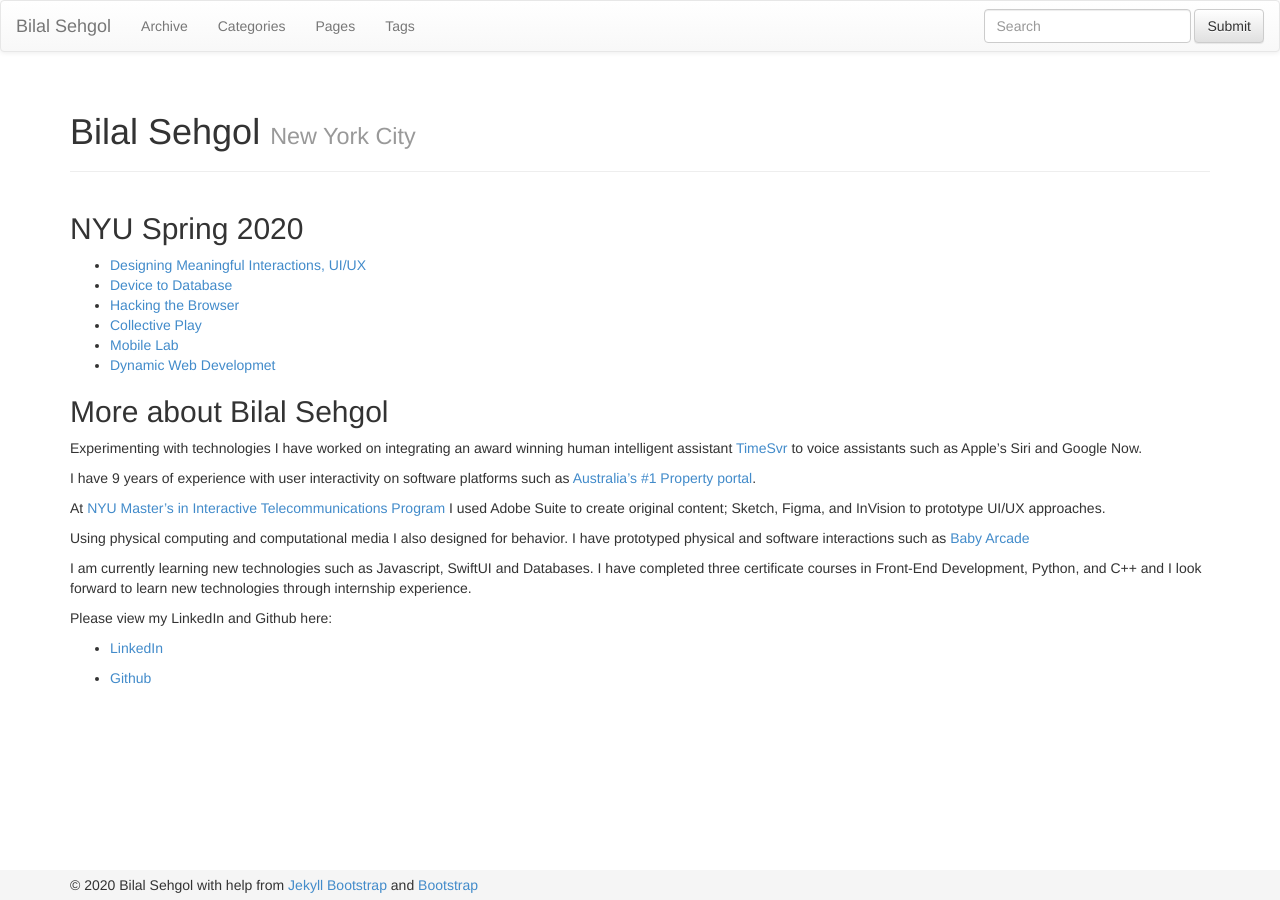
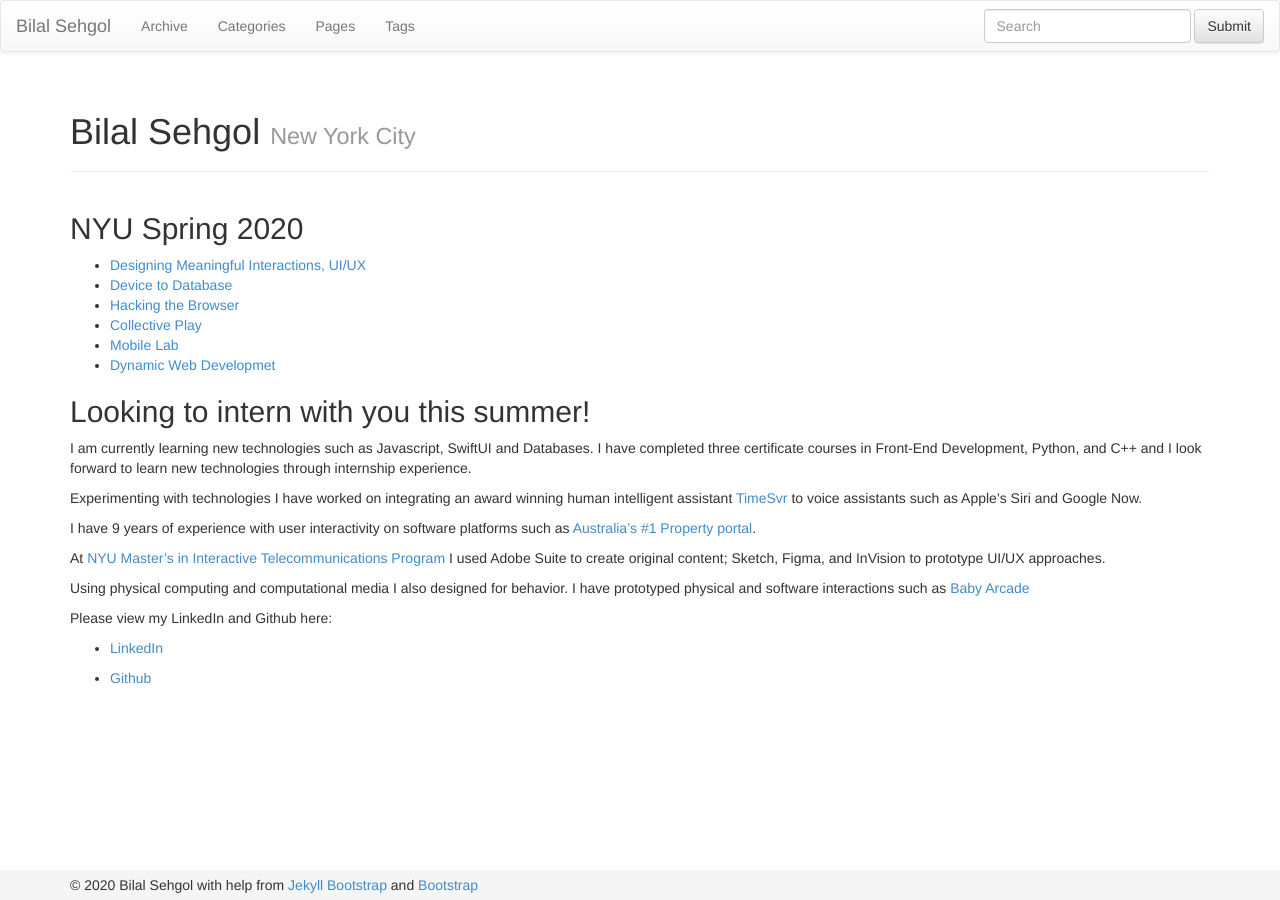
Before and after one commit to bsehgol/bilalsehgol.github.io, a Jekyll site: the page built from index.md, in a window 1280 px wide. Built offline with Jekyll 4.4.1, drawn with Linux system fonts in a browser that asks for light colours; nearby versions of some CDN libraries.

Commit message:
Update index.md

```diff
--- a/index.md
+++ b/index.md
@@ -15,7 +15,9 @@ tagline: New York City
  - [Dynamic Web Developmet](https://github.com/bsehgol/dwd)
 
 
-## More about Bilal Sehgol
+## Looking to intern with you this summer!
+
+I am currently learning new technologies such as Javascript, SwiftUI and Databases. I have completed three certificate courses in Front-End Development, Python, and C++ and I look forward to learn new technologies through internship experience.
 
 Experimenting with technologies I have worked on integrating an award winning human intelligent assistant [TimeSvr](https://www.timesvr.com) to voice assistants such as Apple's Siri and Google Now.
 
```
Also changed, not shown: other parts of index.md (+0 -2 lines).
